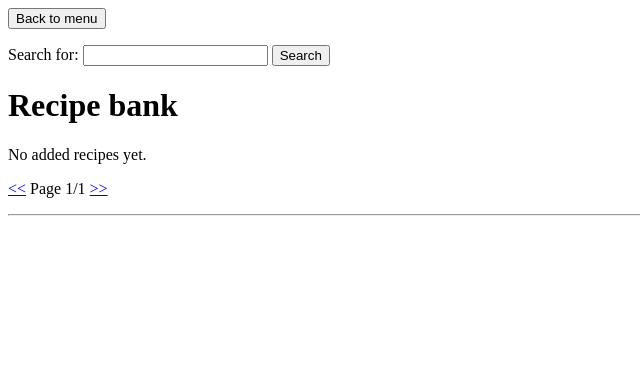
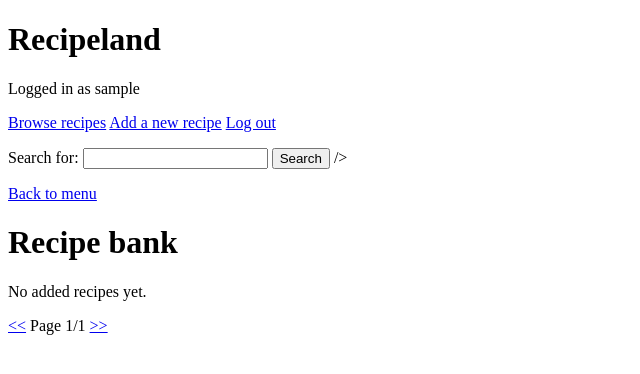
Before and after one commit to hodelma/Reseptisovellus, a Flask app: page /added_recipes/1 in a window 1280 px wide. Shown: the top 374 px of the page, without its empty margins (0-640 px from the left). Run offline with Flask 3, Linux system fonts and the light colour scheme; the visitor is signed in with stand-in values (Sample User, id 1); data comes from the database, SQL or seed files in the repository; data that the repository does not hold is empty.

Commit message:
Change buttons and refactor added_recipes.html

```diff
--- a/templates/added_recipes.html
+++ b/templates/added_recipes.html
@@ -1,24 +1,13 @@
-<!DOCTYPE html>
-<html>
+{% extends "layout.html" %}
 
-<head>
-  <title>Browse recipes</title>
-</head>
+{% block title %} Browse recipes {% endblock %}
 
-<body>
-
-<a href="/">
-<button>Back to menu</button>
-</a>
+{% block content %}
 
 {% if recipe %}
 
 <br>
 <br>
-
-  <a href="/added_recipes">
-  <button>Back</button>
-  </a>
 
 <h1>{{ recipe.title }}</h1>
 
@@ -95,14 +84,14 @@
 <form action="/search_recipe" method="get">
 
 <p>
-    Search for:
+<label for="recipe_query">Search for:</label>
 {% if recipe_query %}
 
-    <input type="text" name="recipe_query" value="{{ recipe_query }}" />
+<input type="text" name="recipe_query" id="recipe_query" value="{{ recipe_query }}" />
 
 {% else %}
 
-    <input type="text" name="recipe_query" /> <input type="submit" value="Search" />
+<input type="text" name="recipe_query" id="recipe_query"/> <input type="submit" value="Search" class="btn-submit"> />
 
 {% endif %}
 </p>
@@ -111,9 +100,7 @@
 
 {% if recipe_query %}
 
-<a href="/added_recipes">
-<button>Back</button>
-</a>
+<a href="/added_recipes" class="btn">Back</a>
 
 <h2>Search results:</h2>
 
@@ -146,6 +133,8 @@
 {% endif %}
 
 {% elif not recipe_query %}
+
+<a href="/" class="btn-menu">Back to menu</a>
 
 <h1>Recipe bank</h1>
 
@@ -188,19 +177,14 @@
 
 {% endif %}
 
-{% endif %}
-
-{% if not recipe %}
-
 <p>
-  <a href="/added_recipes/{{ page - 1 }}">&lt;&lt;</a>
+<a href="/search_recipe/{{ page - 1 }}?recipe_query={{ recipe_query }}">&lt;&lt;</a>
 Page {{ page }}/{{ page_count }}
-  <a href="/added_recipes/{{ page + 1 }}">&gt;&gt;</a>
+<a href="/search_recipe/{{ page + 1 }}?recipe_query={{ recipe_query }}">&gt;&gt;</a>
 </p>
 
 {% endif %}
 
+{% endblock %}
+
 <hr />
-
-</body>
-</html>
```
Lines whose indentation alone changed are shown as unchanged.
